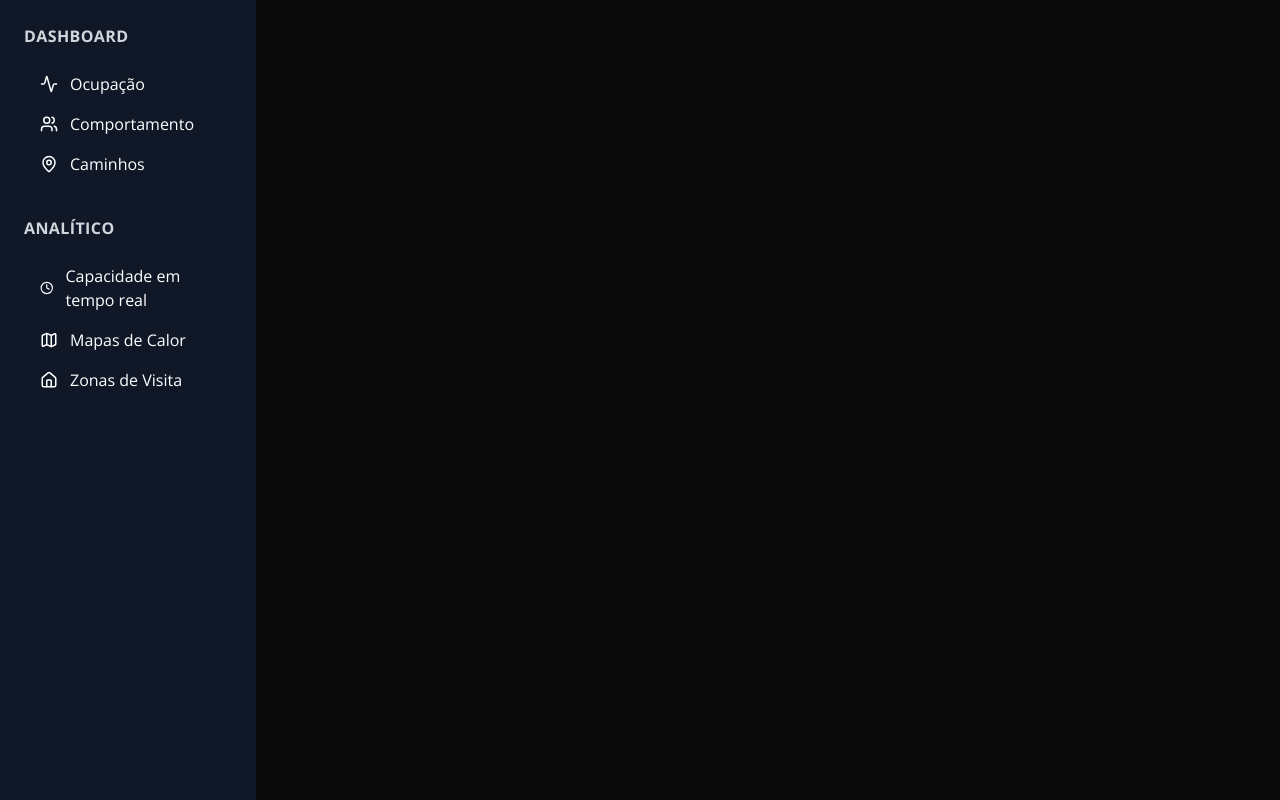
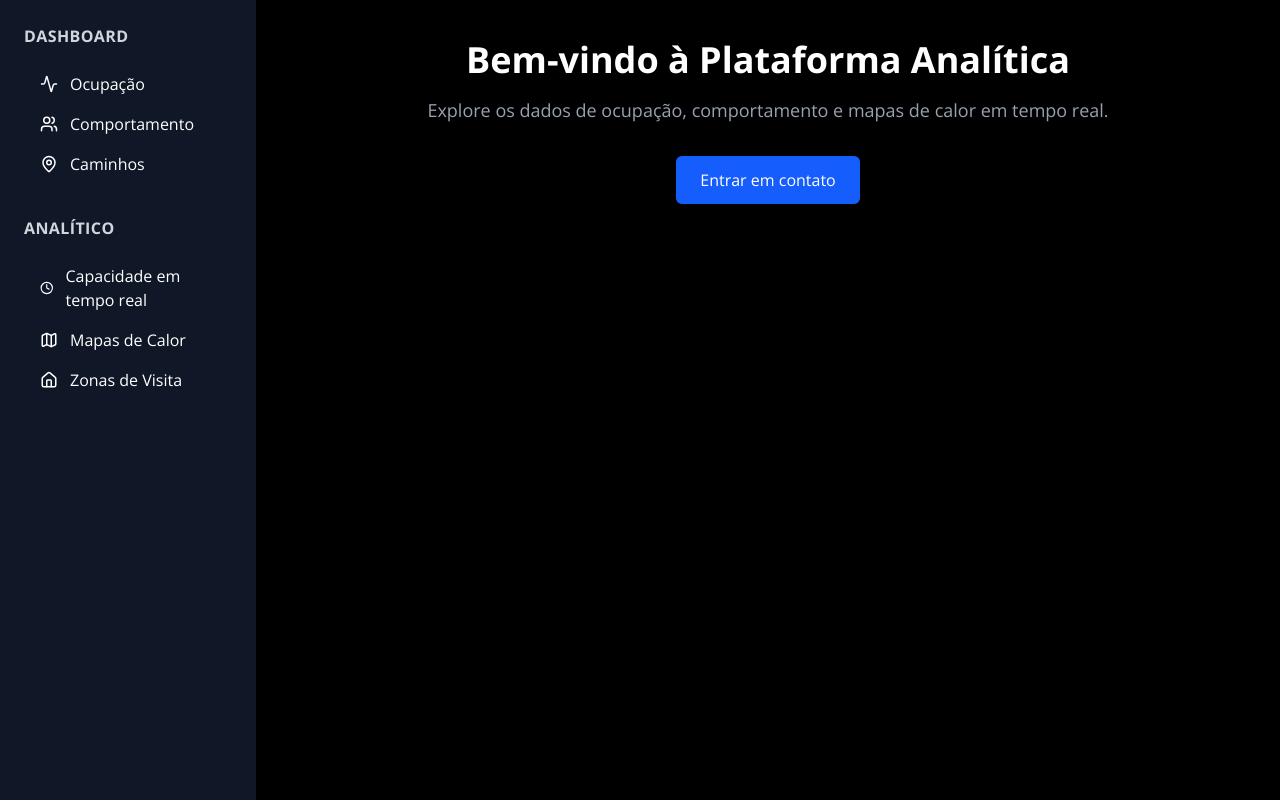
Before and after one commit to johnyjunior123/buscando-esp32, a Next.js app: page / in a window 1280 px wide. Built offline with nearby package versions, Linux system fonts and the light colour scheme.

Commit message:
feat: add home page

```diff
--- a/app/layout.tsx
+++ b/app/layout.tsx
@@ -18,7 +18,7 @@ export default function RootLayout({
   return (
     <html lang="pt-br">
       <body
-        className={`${montserrat.className} ${openSans.className} antialiased`}
+        className={`flex ${montserrat.className} ${openSans.className} antialiased`}
       >
         <MenuSideBar />
         {children}
--- a/app/page.tsx
+++ b/app/page.tsx
@@ -1,7 +1,15 @@
 export default function Home() {
   return (
-    <main>
-
+    <main className="flex-1 bg-black text-white p-10">
+      <div className="max-w-3xl mx-auto text-center">
+        <h1 className="text-4xl font-bold mb-4">Bem-vindo à Plataforma Analítica</h1>
+        <p className="text-gray-400 text-lg mb-8">
+          Explore os dados de ocupação, comportamento e mapas de calor em tempo real.
+        </p>
+        <button className="cursor-pointer bg-blue-600 hover:bg-blue-700 text-white px-6 py-3 rounded-md transition duration-300">
+          Entrar em contato
+        </button>
+      </div>
     </main>
   );
 }
```
